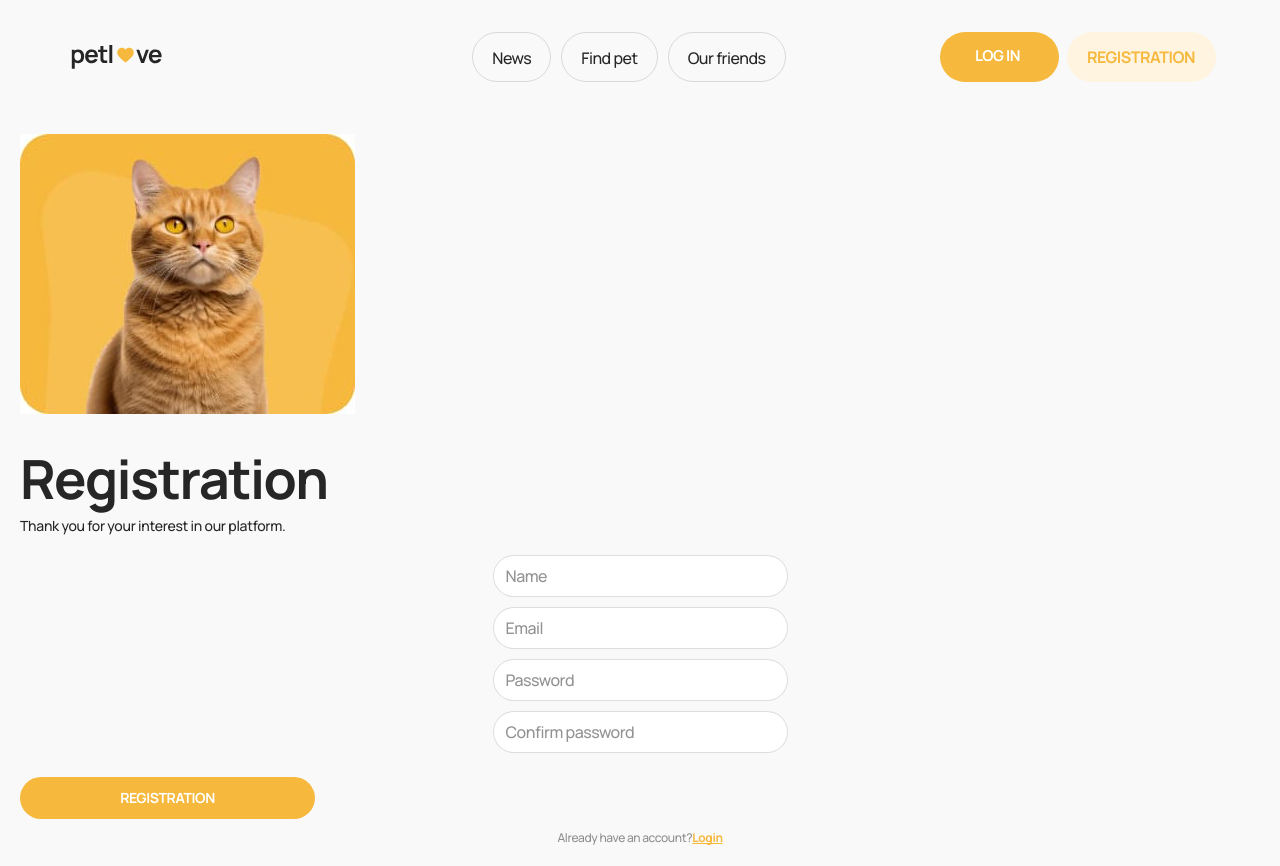
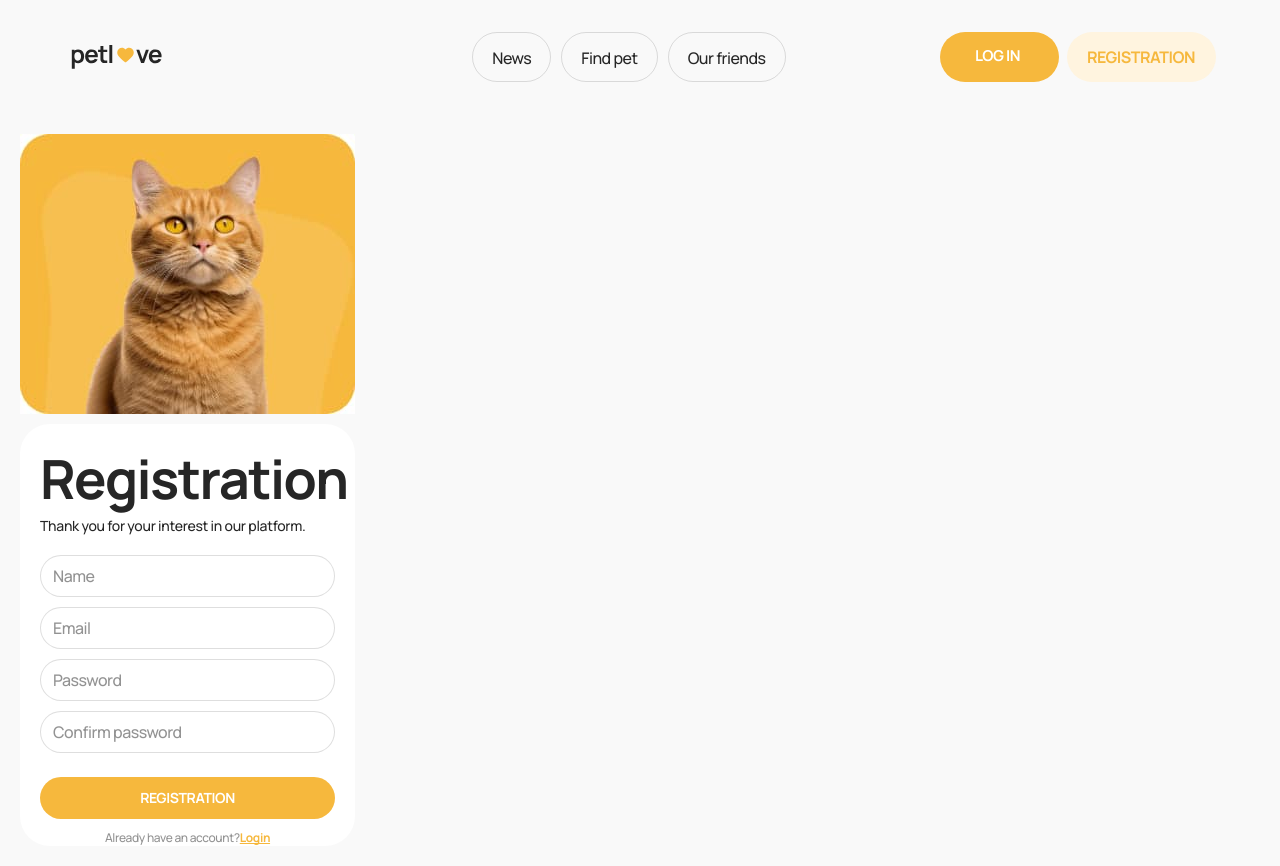
Before and after one commit to AlexandraKhalimon/pet-love-app, a Next.js app: page /register in a window 1280 px wide. Built offline with nearby package versions, Linux system fonts and the light colour scheme.

Commit message:
style(register): wrap Title and RegistrationForm in container and update styles

```diff
--- a/app/(public routes)/register/page.module.css
+++ b/app/(public routes)/register/page.module.css
@@ -3,5 +3,13 @@
 }
 
 .image {
-  margin-bottom: 37px;
+  margin-bottom: 10px;
 }
+
+.form {
+  border-radius: 30px;
+  width: 335px;
+  height: 422px;
+  padding: 27px 20px;
+  background-color: #fff;
+}
--- a/app/(public routes)/register/page.tsx
+++ b/app/(public routes)/register/page.tsx
@@ -11,8 +11,10 @@ export default function Register() {
         alt="Cat"
         className={css.image}
       />
-      <Title title={"Registration"} />
-      <RegistrationForm />
+      <div className={css.form}>
+        <Title title={"Registration"} />
+        <RegistrationForm />
+      </div>
     </section>
   );
 }
```
